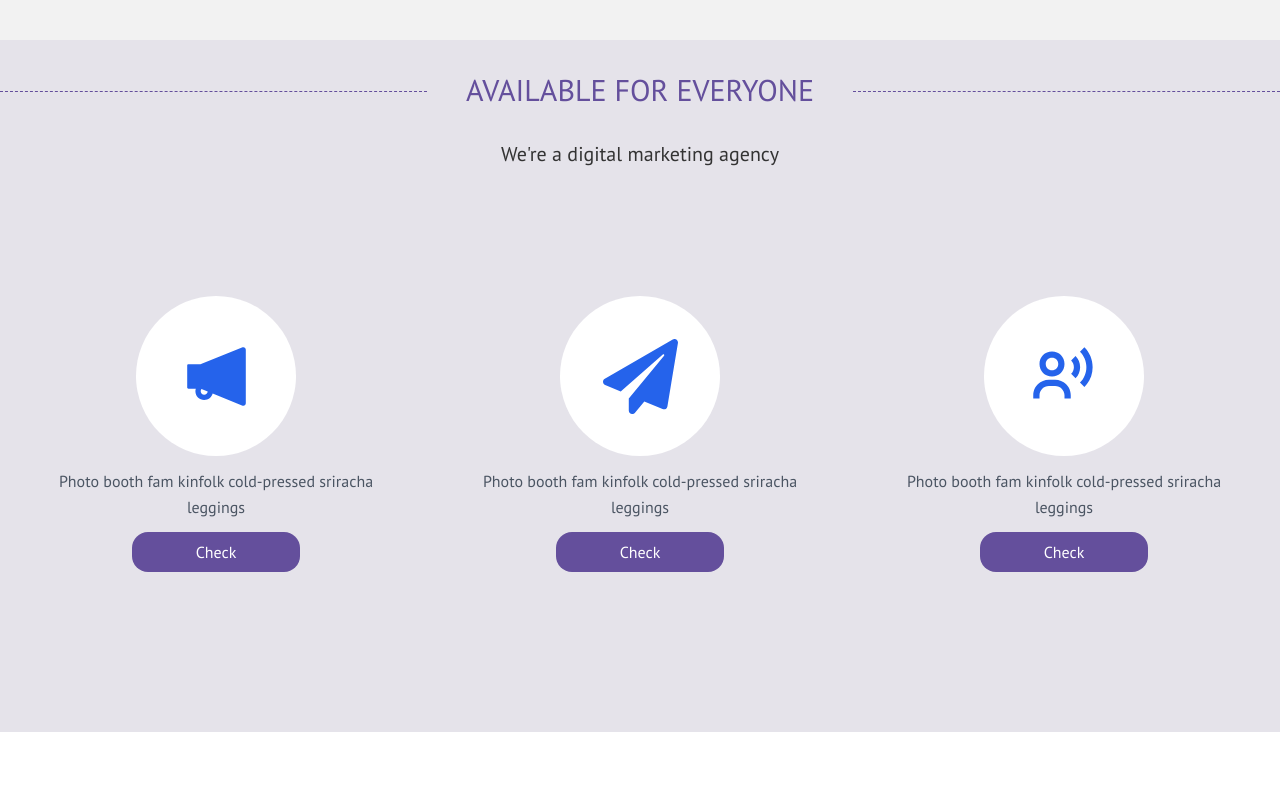
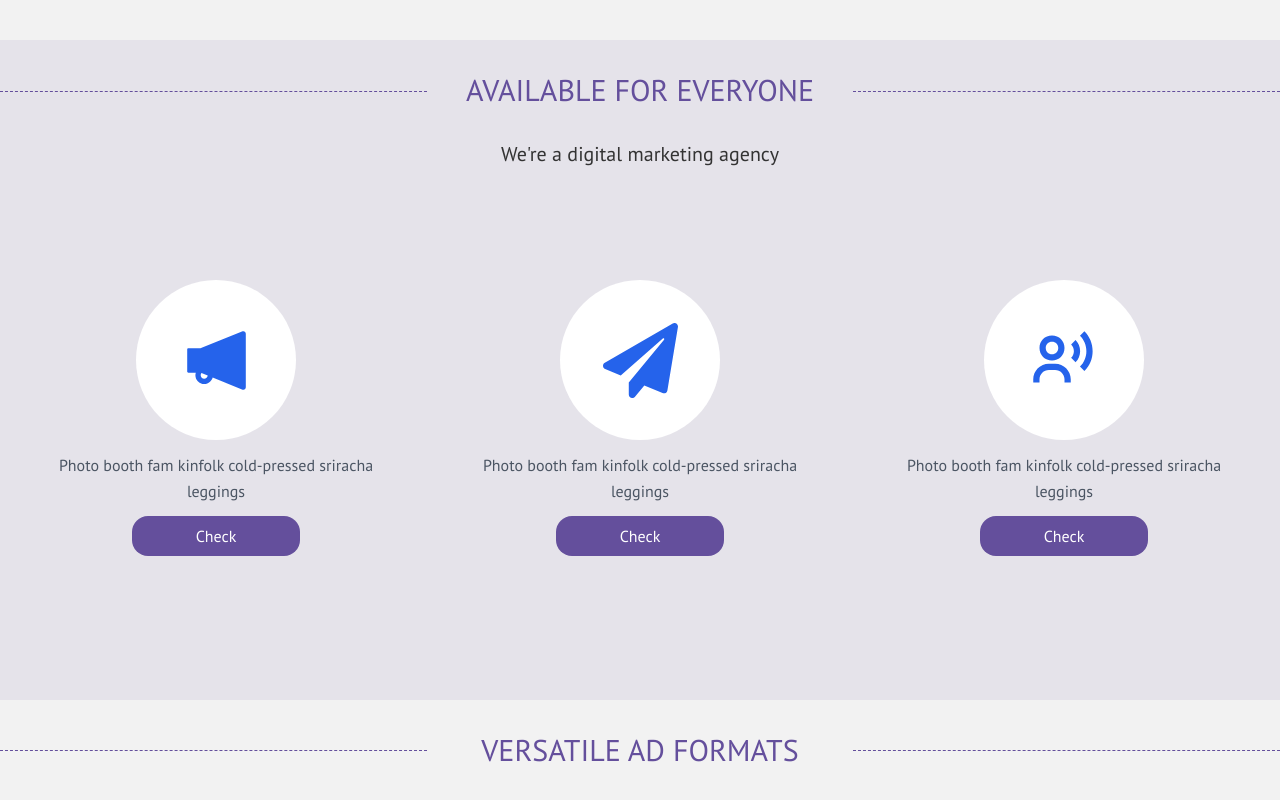
Before and after one commit to SyedMonir/mk_tech, a React (Create React App) app: page / in a window 1280 px wide. Shown: the part 888-1688 px from the top of the page. Before the commit the page ends 1620 px from the top, so only its background shows below. Built offline with nearby package versions, Linux system fonts and the light colour scheme.

Commit message:
created tav section with router

```diff
--- a/package.json
+++ b/package.json
@@ -10,6 +10,7 @@
     "react": "^18.1.0",
     "react-dom": "^18.1.0",
     "react-icons": "^4.4.0",
+    "react-router-dom": "^6.3.0",
     "react-scripts": "5.0.1",
     "web-vitals": "^2.1.4"
   },
--- a/src/App.js
+++ b/src/App.js
@@ -1,14 +1,23 @@
-import Hero from './Comonents/Hero';
-import Nav from './Comonents/Nav';
-import Summery from './Comonents/Summery';
+import { BrowserRouter, Route, Routes } from 'react-router-dom';
+import Home from './Components/Home';
+import Nav from './Components/Nav';
 
 function App() {
   return (
-    <section className="bg-accent">
-      <Nav />
-      <Hero />
-      <Summery />
-    </section>
+    <>
+      <BrowserRouter>
+        <Nav />
+        <Routes>
+          <Route path="/" element={<Home />} />
+          <Route index element={<Home />} />
+          {/* <Route path="teams" element={<Teams />}>
+          <Route path="new" element={<NewTeamForm />} />
+          <Route index element={<LeagueStandings />} /> */}
+          {/* </Route> */}
+          {/* </Route> */}
+        </Routes>
+      </BrowserRouter>
+    </>
   );
 }
 
--- /dev/null
+++ b/src/Components/Home.js
@@ -0,0 +1,16 @@
+import React from 'react';
+import Hero from './Hero';
+import Summery from './Summery';
+import Versatile from './Versatile';
+
+const Home = () => {
+  return (
+    <section className="bg-accent">
+      <Hero />
+      <Summery />
+      <Versatile />
+    </section>
+  );
+};
+
+export default Home;
--- a/src/Comonents/Summery.js
+++ b/src/Components/Summery.js
@@ -19,7 +19,7 @@ const Summery = () => {
         </h5>
       </div>
       <section className="text-gray-600 body-font">
-        <div className="container px-5 py-16 mx-auto">
+        <div className="container px-5 py-12 mx-auto">
           <div className="flex flex-wrap -m-4">
             {/* 1 */}
             <div className="p-4 lg:w-1/3">
--- /dev/null
+++ b/src/Components/Versatile.js
@@ -0,0 +1,20 @@
+import React from 'react';
+
+const Versatile = () => {
+  return (
+    <section>
+      <div className="relative">
+        <h2 className="py-8  text-secondary uppercase text-center font-medium  text-3xl">
+          VERSATILE AD FORMATS
+        </h2>
+        <div className="flex justify-between">
+          <div className="border-t z-[1] border-secondary absolute top-[50%] border-dashed h-5 sm:w-1/3 w-[10%]"></div>
+          <div className="border-t z-[1] border-secondary absolute right-0 top-[50%] border-dashed h-5 sm:w-1/3 w-[10%]"></div>
+        </div>
+      </div>
+      {/* Tabs */}
+    </section>
+  );
+};
+
+export default Versatile;
```
Also changed, not shown: src/Components/Hero.js (renamed from src/Comonents/Hero.js), src/Components/Nav.js (renamed from src/Comonents/Nav.js), 1 other file (tests, documents, lock files or other folders).
